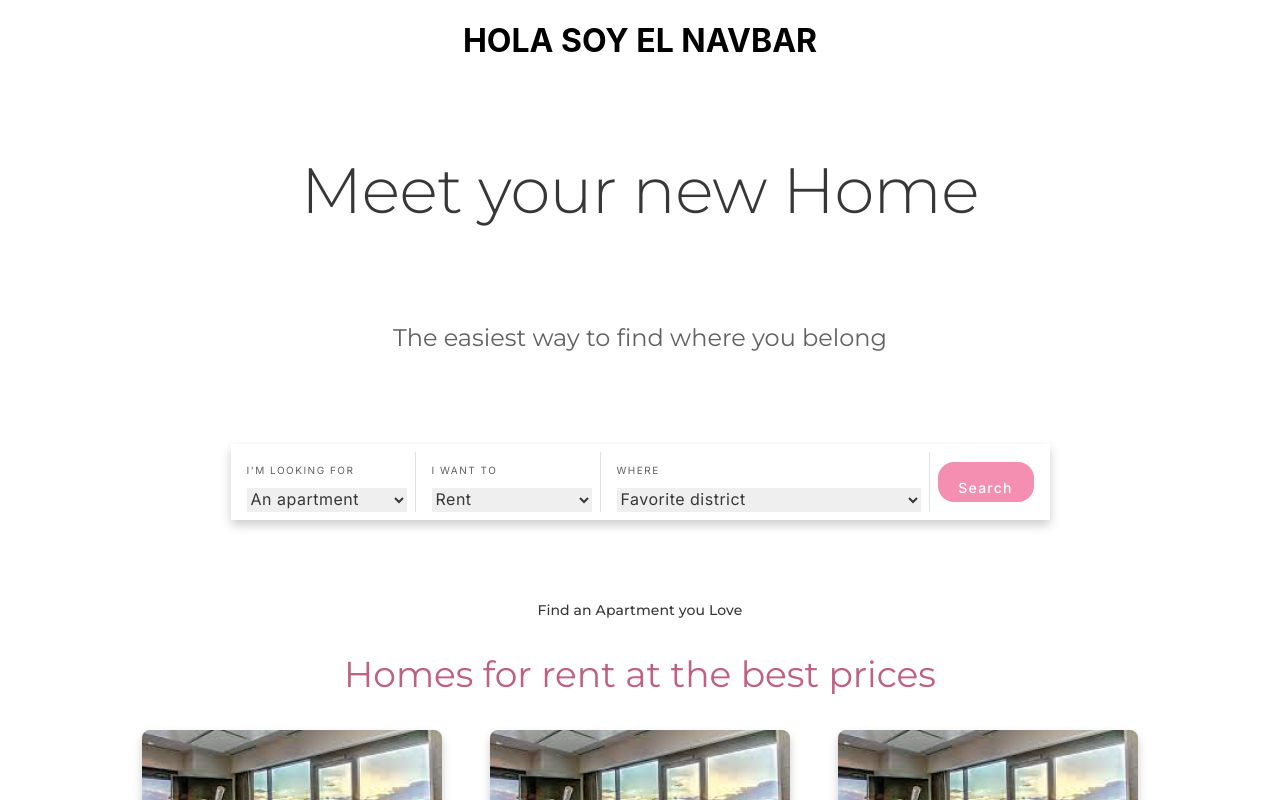
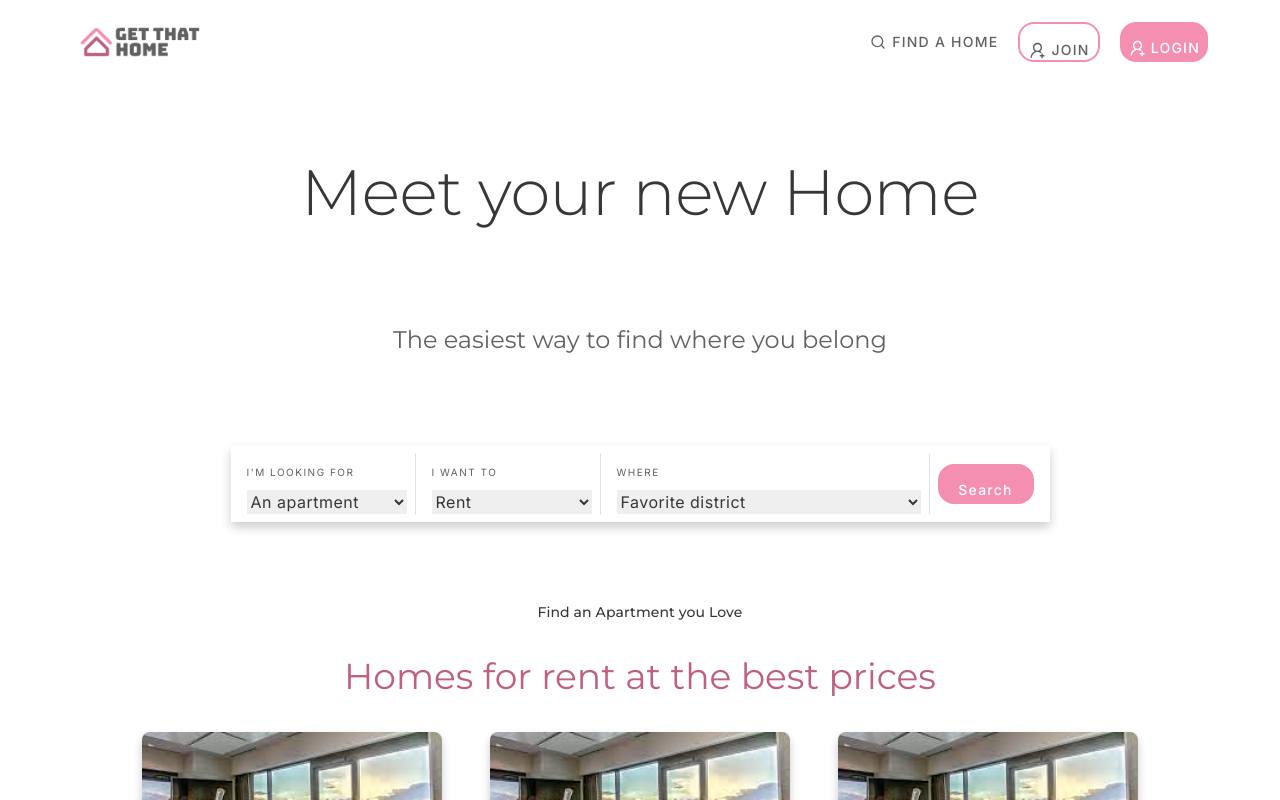
Before and after one commit to andresnb/react-get-that-home, a JavaScript app: page / in a window 1280 px wide. Shown: the top 800 px of the page. Built offline with nearby package versions, Linux system fonts and the light colour scheme; the HTML template or start-up script is replaced by a standard one.

Commit message:
ADD: navbar component in components

```diff
--- a/src/components/Navbar/navbar.js
+++ b/src/components/Navbar/navbar.js
@@ -1,5 +1,8 @@
 import styled from 'styled-components';
 import PropertyCard from '../PropertyCard';
+import getThatHomeLogo from "../../assets/images/get-that-home-logo.png";
+import {AiOutlineUserAdd} from "react-icons/ai";
+import {FiSearch} from "react-icons/fi";
 
 const Wrapper = styled.div`
   display: flex;
@@ -8,12 +11,71 @@ const Wrapper = styled.div`
   align-items: center;
 `;
 
+const NavBarContainer = styled.div`
+  display: flex;
+  flex-direction: row;
+  justify-content: space-between;
+  align-items: center;
+  width: 1136px;
+  margin:16px 0px;
+`;
+
+const NavBarItems = styled.div`
+  display: flex;
+  flex-direction: row;
+  justify-content: center;
+  align-items: center;
+  gap: 20px;
+`;
+
+const WhiteButton = styled("button")`
+  height: 40px;
+  border: none;
+  background: #FFFFFF;
+  border: 2px solid #F48FB1;
+  border-radius: 16px;
+  padding: 0px 8px;
+`;
+
+const PinkButton = styled("button")`
+  height: 40px;
+  border: none;
+  background: #F48FB1;
+  border-radius: 16px;
+  padding: 0px 8px;
+`;
 
 function Navbar(){
   return (
     <Wrapper>
-      <h1>HOLA SOY EL NAVBAR</h1>
-      {/* <PropertyCard/> */}
+      <NavBarContainer>
+        <img
+        src={getThatHomeLogo}
+        alt="get that home app logo"
+        style={{ height: "40px", width: "136px"}}
+        />
+        <NavBarItems>
+          <div style={{display: "flex", flexDirection: "row", justifyContent: "center", alignItems: "center", gap: "6px"}}>
+            <FiSearch style={{color: "#616161"}}/>
+            <p style={{ fontFamily: "Inter", fontWeight: "500", fontSize: "14px",
+              lineHeight: "24px", letterSpacing: "1.25px", color: "#616161"}}>FIND A HOME</p>
+          </div>
+          <WhiteButton>
+            <div style={{display: "flex", flexDirection: "row", justifyContent: "center", alignItems: "center", gap: "4px"}}>
+              <AiOutlineUserAdd style={{width: "19px", height: "21px", color: "#616161"}}/>
+              <p style={{ fontFamily: "Inter", fontWeight: "500", fontSize: "14px",
+              lineHeight: "24px", letterSpacing: "1.25px", color: "#616161"}}>JOIN</p>
+            </div>
+          </WhiteButton>
+          <PinkButton>
+            <div style={{display: "flex", flexDirection: "row", justifyContent: "center", alignItems: "center", gap: "4px"}}>
+              <AiOutlineUserAdd style={{width: "19px", height: "21px", color: "#FFFFFF"}}/>
+              <p style={{ fontFamily: "Inter", fontWeight: "500", fontSize: "14px",
+              lineHeight: "24px", letterSpacing: "1.25px", color: "#FFFFFF"}}>LOGIN</p>
+            </div>
+          </PinkButton>
+        </NavBarItems>
+      </NavBarContainer>
     </Wrapper>
   )
 }
--- a/src/pages/landing-page.js
+++ b/src/pages/landing-page.js
@@ -101,7 +101,7 @@ const ButtonBox = styled.div`
   padding: 10px 16px 10px 8px;
 `;
 
-const StyledButton = styled("button")`
+const SearchButton = styled("button")`
   width: 96px;
   height: 40px;
   border: none;
@@ -237,9 +237,9 @@ function LandingPage() {
           </SelectBox>
 
           <ButtonBox>
-            <StyledButton type="submit">
+            <SearchButton type="submit">
               <ButtonText> Search </ButtonText>
-            </StyledButton>
+            </SearchButton>
           </ButtonBox>
         </StyledForm>
       </SearchSection>
```
Also changed, not shown: src/assets/images/get-that-home-logo.png (added).
